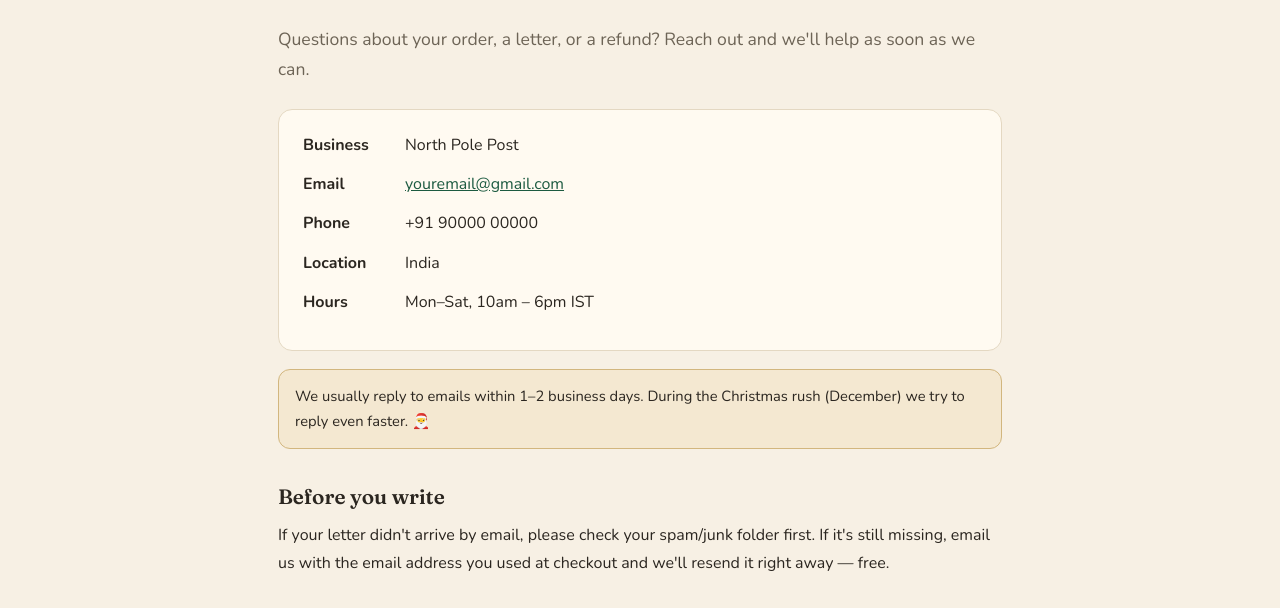
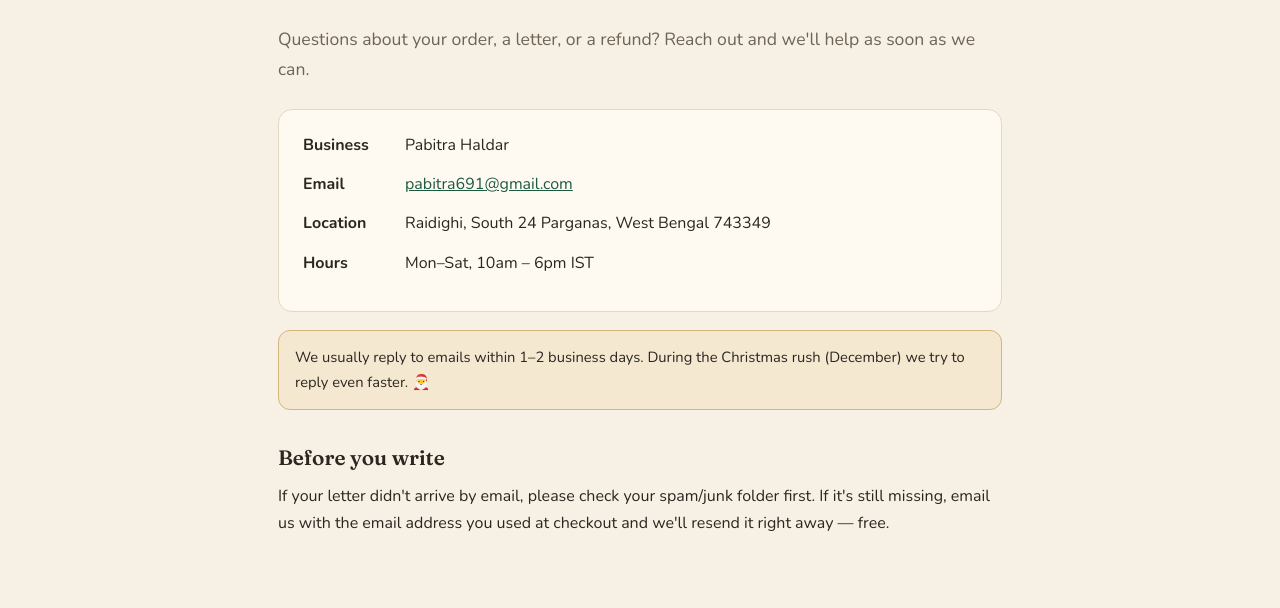
Before and after one commit to Pabi691/north-pole-post, a website: page public/contact.html in a window 1280 px wide. Shown: the part 192-800 px from the top of the page. Drawn offline with nearby package versions, Linux system fonts and the light colour scheme.

Commit message:
Fill real business details (Pabitra Haldar) on policy pages

```diff
--- a/public/config.js
+++ b/public/config.js
@@ -2,16 +2,15 @@
    YOUR BUSINESS DETAILS — edit the values on the right.
    These show up on all your policy pages (Terms, Privacy, etc.)
    and in the footer. Change them here once; every page updates.
-   ⚠️ Razorpay needs these to be REAL before live activation.
    ───────────────────────────────────────────────────────────── */
 window.SITE = {
-  brand:        "North Pole Post",          // your shop name
-  legalName:    "North Pole Post",          // your legal / proprietor name (your full name for an Individual account)
-  email:        "youremail@gmail.com",      // ⚠️ UPDATE: your real contact email
-  phone:        "+91 90000 00000",          // ⚠️ UPDATE: your real phone (or remove if you prefer)
-  city:         "India",                    // ⚠️ UPDATE: e.g. "Pune, Maharashtra"
-  priceRupees:  "10",                       // the price shown on the Pricing page (match PRICE_PAISE ÷ 100)
-  effectiveDate:"24 October 2026"           // the "last updated" date on the policies
+  brand:        "North Pole Post",                                   // your shop name
+  legalName:    "Pabitra Haldar",                                    // your legal name (Individual account)
+  email:        "pabitra691@gmail.com",                              // your contact email
+  phone:        "",                                                  // optional — add a number here later if you like, e.g. "+91 9XXXXXXXXX"
+  city:         "Raidighi, South 24 Parganas, West Bengal 743349",   // your location
+  priceRupees:  "10",                                                // price shown on the Pricing page (match PRICE_PAISE ÷ 100)
+  effectiveDate:"24 October 2026"                                    // the "last updated" date on the policies
 };
 
 /* Fills any element marked like <span data-site="email"></span> */
@@ -25,4 +24,7 @@ document.addEventListener("DOMContentLoaded", function () {
   if (yr) yr.textContent = new Date().getFullYear();
   var mail = document.getElementById("email-link");
   if (mail && S.email) { mail.href = "mailto:" + S.email; mail.textContent = S.email; }
+  // Hide the Phone row on the Contact page if no phone is set
+  var phoneRow = document.getElementById("phone-row");
+  if (phoneRow && !S.phone) phoneRow.style.display = "none";
 });
--- a/public/contact.html
+++ b/public/contact.html
@@ -25,7 +25,7 @@
     <div class="card">
       <div class="contact-row"><b>Business</b> <span data-site="legalName">North Pole Post</span></div>
       <div class="contact-row"><b>Email</b> <a id="email-link" href="#">youremail@gmail.com</a></div>
-      <div class="contact-row"><b>Phone</b> <span data-site="phone">+91 90000 00000</span></div>
+      <div class="contact-row" id="phone-row"><b>Phone</b> <span data-site="phone"></span></div>
       <div class="contact-row"><b>Location</b> <span data-site="city">India</span></div>
       <div class="contact-row"><b>Hours</b> Mon–Sat, 10am – 6pm IST</div>
     </div>
```
